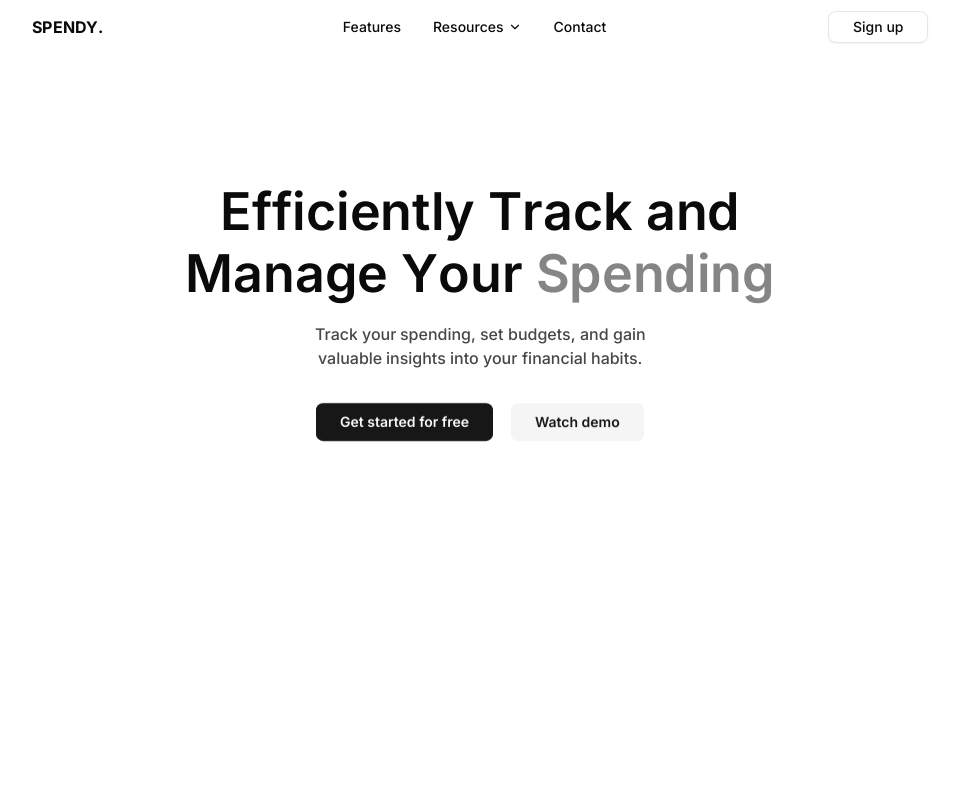
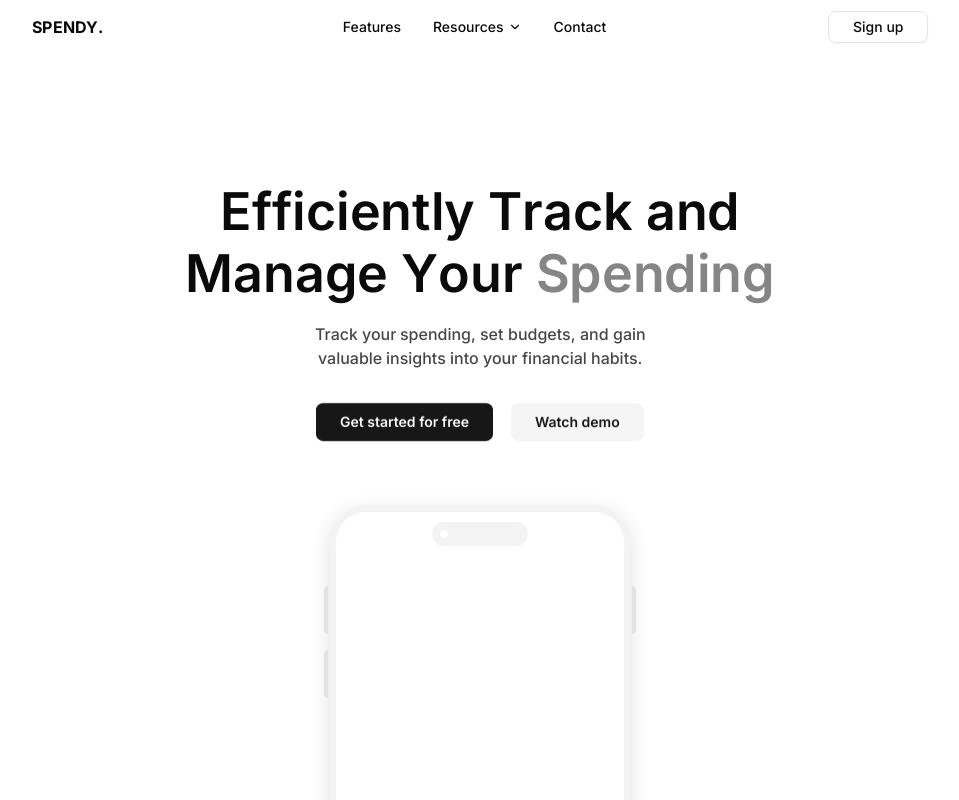
Before and after one commit to abel-otegbola/Spendy, a Next.js app: page / in a window 1280 px wide. Shown: the top 800 px of the page, without its empty margins (160-1119 px from the left). Built offline with nearby package versions, Linux system fonts and the light colour scheme.

Commit message:
feat: change start position for hero image

```diff
--- a/app/page.tsx
+++ b/app/page.tsx
@@ -24,7 +24,7 @@ export default function Page() {
           </ScrollAnimate>
         </div>
 
-        <ScrollAnimate animation="zoomIn" start="top 40%">
+        <ScrollAnimate animation="zoomIn" start="top 60%">
         <div className="relative mt-12 w-fit">
           <div className="flex justify-center bg-white dark:bg-[#202020] bg-cover bg-top w-[300px] h-[560px] border-6 border-[#f3f3f3] dark:border-[#121212] md:rounded-[36px] rounded-[24px] shadow-[0px_5px_20px_#11111120]">
             <span className="bg-[#e3e3e3] dark:bg-[#101010] h-12 w-[4px] absolute top-20 -left-[6px] rounded-l"></span>
```
